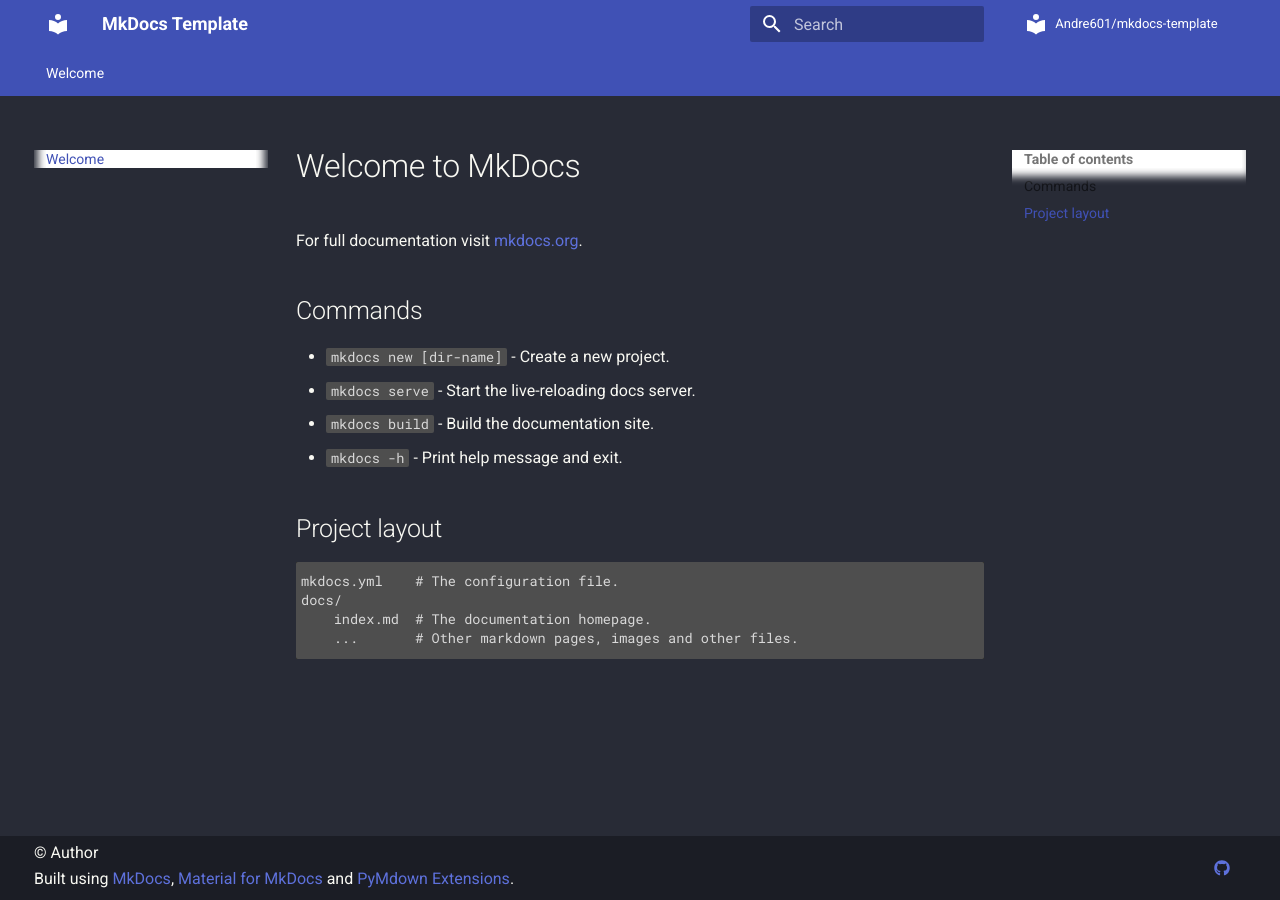
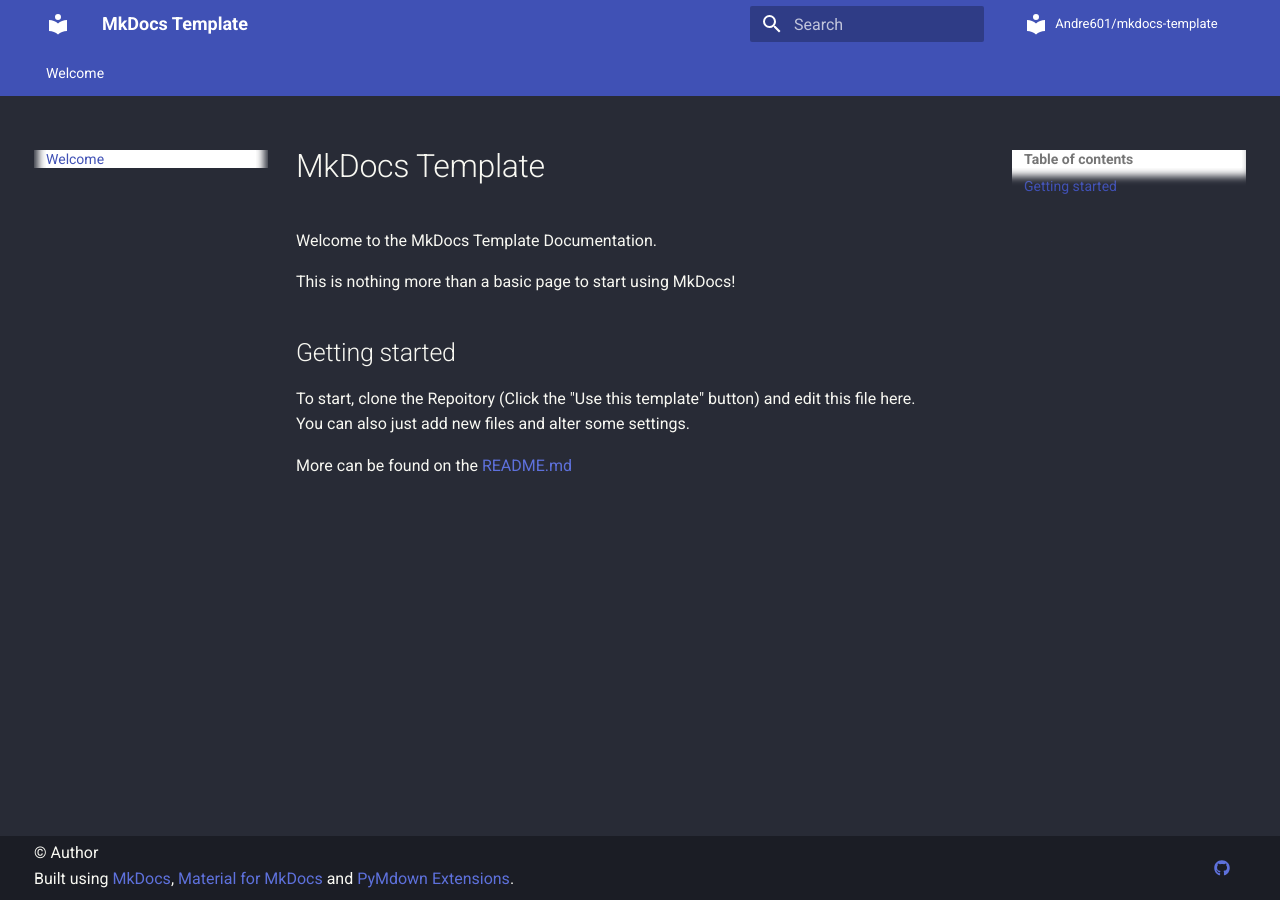
Before and after one commit to Andre601/mkdocs-template, an MkDocs documentation site: the page built from docs/index.md, in a window 1280 px wide. Built offline with MkDocs 1.6.1 and Material for MkDocs 9.7.7, drawn with Linux system fonts in a browser that asks for light colours; comment, search, counter and statistics services are not loaded.

Commit message:
Update index.md

```diff
--- a/docs/index.md
+++ b/docs/index.md
@@ -1,17 +1,10 @@
-# Welcome to MkDocs
+# MkDocs Template
+Welcome to the MkDocs Template Documentation.
 
-For full documentation visit [mkdocs.org](https://www.mkdocs.org).
+This is nothing more than a basic page to start using MkDocs!
 
-## Commands
+## Getting started
+To start, clone the Repoitory (Click the "Use this template" button) and edit this file here.
+You can also just add new files and alter some settings.
 
-* `mkdocs new [dir-name]` - Create a new project.
-* `mkdocs serve` - Start the live-reloading docs server.
-* `mkdocs build` - Build the documentation site.
-* `mkdocs -h` - Print help message and exit.
-
-## Project layout
-
-    mkdocs.yml    # The configuration file.
-    docs/
-        index.md  # The documentation homepage.
-        ...       # Other markdown pages, images and other files.
+More can be found on the [README.md](https://github.com/Andre601/mkdocs-template/blob/master/README.md)
```
